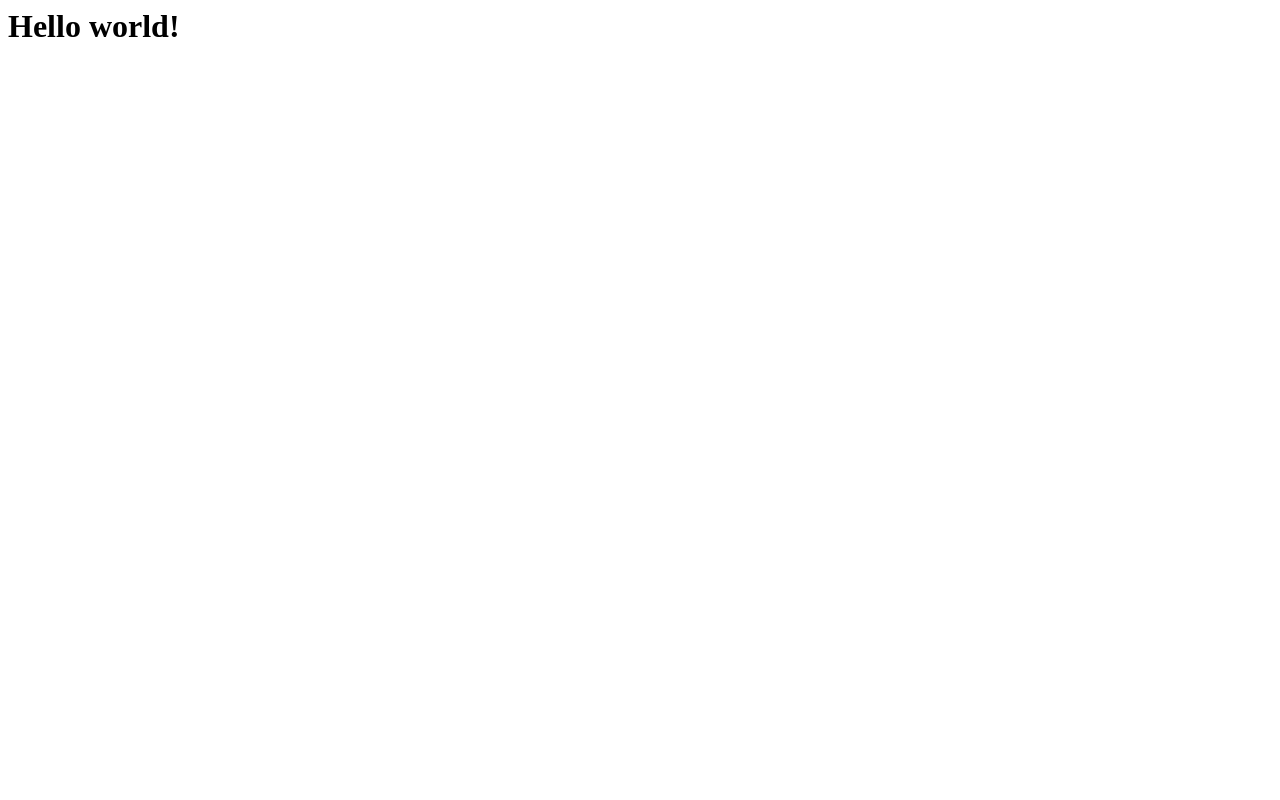
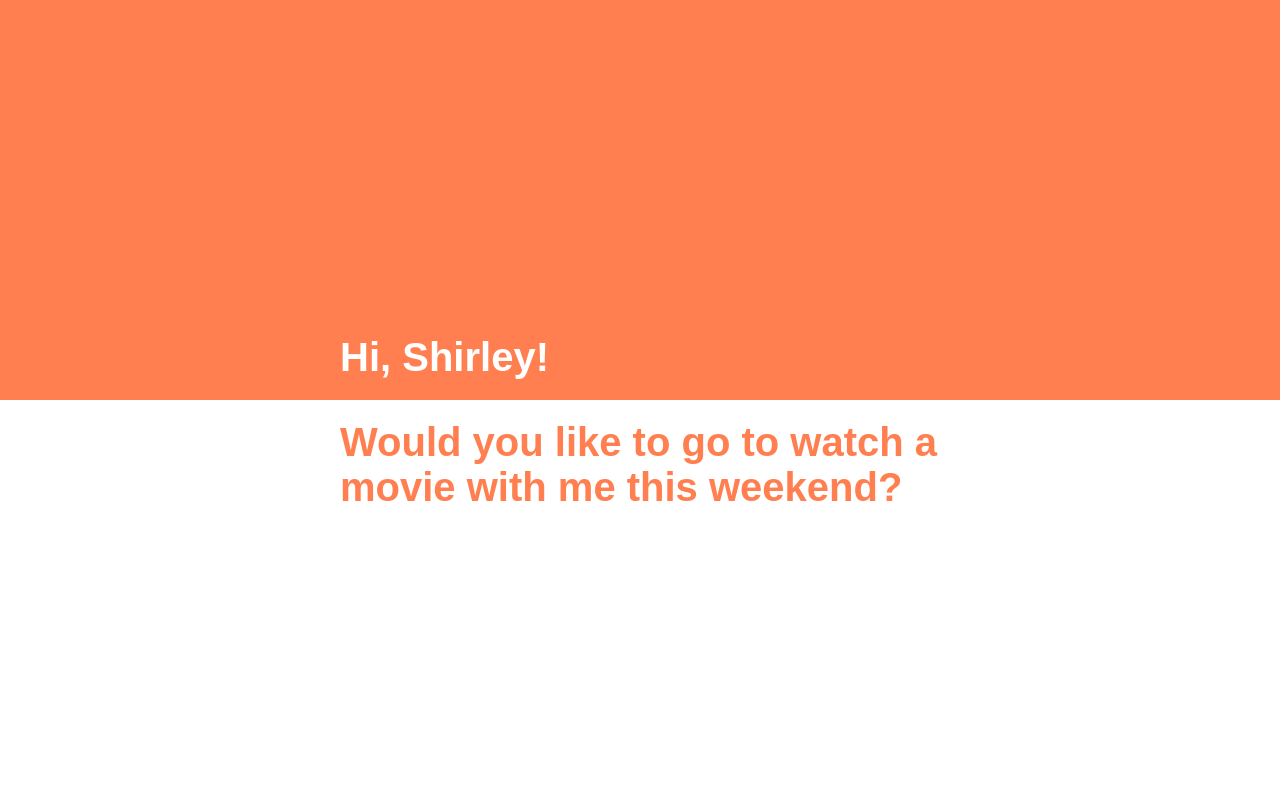
Before and after one commit to akirakai/akirakai.github.io, a plain HTML site: page index.html in a window 1280 px wide. Drawn offline with Linux system fonts and the light colour scheme.

Commit message:
initial commit

```diff
--- a/index.html
+++ b/index.html
@@ -1,11 +1,19 @@
 <!DOCTYPE>
 <html>
 <head>
-	<title>hello world</title>
+	<title>invitation</title>
+	<link rel="stylesheet" type="text/css" href="style.css">
 </head>
 <body>
-	<h1>
-		Hello world!
-	</h1>
+	<div id="title">
+		<div class="text">
+			Hi, Shirley!
+		</div>
+	</div>
+	<div id="content">
+		<div class="text">
+			Would you like to go to watch a movie with me this weekend?
+		</div>
+	</div>
 </body>
 </html>
--- /dev/null
+++ b/style.css
@@ -0,0 +1,39 @@
+body {
+	font-family: "Arial";
+	font-size: 40px;
+	font-weight: bold;
+	padding: 0;
+	margin: 0;
+}
+div {
+	margin: 0;
+	padding: 0;
+}
+#title {
+	background-color: Coral;
+	width: 100%;
+	height: 50%;
+	position: relative;
+}
+#content {
+	background-color: white;
+	width: 100%;
+	height: 50%;
+	position: relative;
+}
+#title .text {
+	position: absolute;
+	bottom: 20px;
+	left: 50%;
+	margin-left: -300px;
+	width: 300px;
+	color: white;
+}
+#content .text {
+	position: absolute;
+	top: 20px;
+	left: 50%;
+	margin-left: -300px;
+	width: 600px;
+	color: Coral;
+}
```
